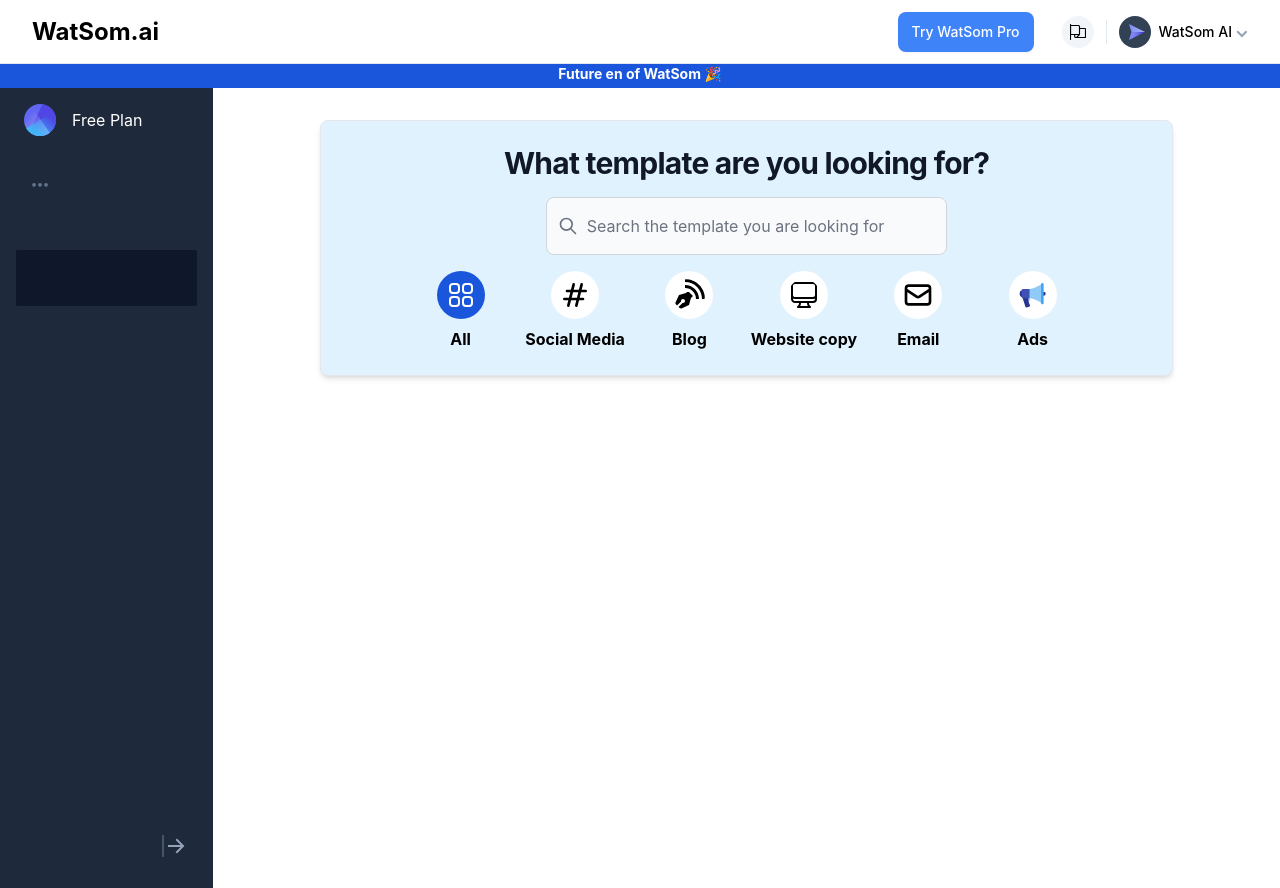
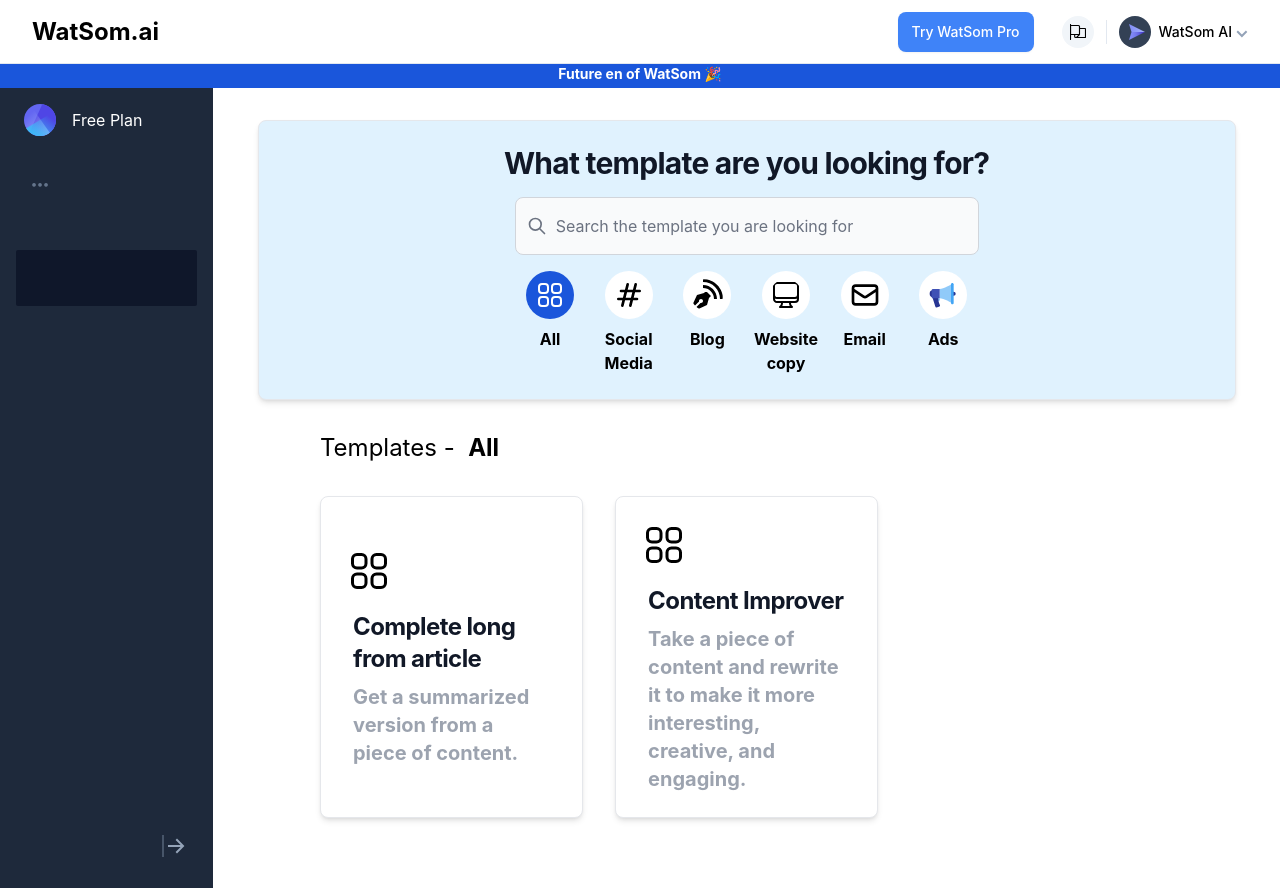
Before and after one commit to JupyterTech/watsom-ai-frontend, a React (Create React App) app: page /template in a window 1280 px wide. Built offline with nearby package versions, Linux system fonts and the light colour scheme; the HTML template or start-up script is replaced by a standard one.

Commit message:
feat: create the template card
Co-authored-by: sunshine95331 <sunshine95331@gmail.com>

```diff
--- a/public/index.html
+++ b/public/index.html
@@ -7,7 +7,7 @@
     <meta name="theme-color" content="#000000" />
     <meta
       name="description"
-      content="Contents generator Web site - WatSom"
+      content="Watsom is a content generation tool that makes it quick and easy to generate content using GPT3."
     />
     <link rel="apple-touch-icon" href="%PUBLIC_URL%/logo.png" />
     <!--
--- a/src/components/Template/Content.jsx
+++ b/src/components/Template/Content.jsx
@@ -1,17 +1,48 @@
 import React, { useState } from 'react';
 import { useTranslation } from "react-i18next";
-import { Card, TextInput } from 'flowbite-react';
-import { HiOutlineSearch } from "react-icons/hi";
-import { HiOutlineSquares2X2 } from "react-icons/hi2";
+import { Card} from 'flowbite-react';
 import TemplateSearch from './TemplateSearch';
+
+import { HiOutlineSearch, HiOutlineHashtag, HiOutlineMail } from "react-icons/hi";
+import { HiOutlineSquares2X2, HiOutlineComputerDesktop } from "react-icons/hi2";
+import { ImBlog } from "react-icons/im"
+import { FcAdvertising } from "react-icons/fc"
+import TemplateCard from './TemplateCard';
 
 function Content({
 }) {
   const { t } = useTranslation();
 
+  const [template_group, setTemplateGroup] = useState(0);
+  const group_name = ["All", "Social Media", "Blog", "Website copy", "Email", "Ads"];
+
+
   return (
     <div>
-      <TemplateSearch />
+      <TemplateSearch setTemplateGroup = {setTemplateGroup} />
+
+      <div style={{textAlign: "-webkit-center"}}>
+        <div className="pt-8 w-4/5">
+          <div className='flex text-2xl'>
+            Templates - &nbsp;<div className='font-bold'>{group_name[template_group]}</div>
+          </div>
+
+          <div className='grid grid-cols-3 gap-8 pt-8'>
+            <TemplateCard
+              title="Complete long from article"
+              content="Get a summarized version from a piece of content."
+              link="article"
+              icon="all"
+            />
+            <TemplateCard
+              title="Content Improver"
+              content="Take a piece of content and rewrite it to make it more interesting, creative, and engaging."
+              link="content"
+              icon="all"
+            />
+          </div>
+        </div>
+      </div>
     </div>
   );
 }
--- /dev/null
+++ b/src/components/Template/TemplateCard.jsx
@@ -0,0 +1,53 @@
+import React, { useState } from 'react';
+import { useTranslation } from "react-i18next";
+import { Card} from 'flowbite-react';
+import TemplateSearch from './TemplateSearch';
+
+import { HiOutlineSearch, HiOutlineHashtag, HiOutlineMail } from "react-icons/hi";
+import { HiOutlineSquares2X2, HiOutlineComputerDesktop } from "react-icons/hi2";
+import { ImBlog } from "react-icons/im"
+import { FcAdvertising } from "react-icons/fc"
+
+// icon : all, blog, ads, social, website, email
+
+function TemplateCard({title, content, link, icon}) {
+  const { t } = useTranslation();
+
+  return (
+    <div className="col-span-1" style={{minHeight: "50px"}}>
+      <Card className="text-start cursor-pointer h-full" href="/a">
+        {
+          icon == "all" ?
+          <HiOutlineSquares2X2
+            className="w-12 h-12"
+          /> : icon == "social" ?
+          <HiOutlineHashtag
+            className="w-12 h-12"
+          /> : icon == "blog" ?
+          <ImBlog
+            className="w-12 h-12"
+          /> : icon == "website" ?
+          <HiOutlineComputerDesktop
+            className="w-12 h-12"
+          /> : icon == "email" ?
+          <HiOutlineMail
+            className="w-12 h-12"
+          /> : icon == "ads" &&
+          <FcAdvertising
+            className="w-12 h-12"
+          />
+        }
+        <div className='px-2'>
+          <h5 className="text-2xl pb-2 font-bold tracking-tight text-gray-900">
+            {title}
+          </h5>
+          <p className="font-bold text-xl text-gray-400">
+            {content}
+          </p>
+        </div>
+      </Card>
+    </div>
+  );
+}
+
+export default TemplateCard;
--- a/src/components/Template/TemplateSearch.jsx
+++ b/src/components/Template/TemplateSearch.jsx
@@ -6,8 +6,7 @@
 import { ImBlog } from "react-icons/im"
 import { FcAdvertising } from "react-icons/fc"
 
-function TemplateSearch({
-}) {
+function TemplateSearch(props) {
   const { t } = useTranslation();
 
   const [search, setSearch] = useState("");   //search bar text
@@ -25,9 +24,14 @@
     }
   }
 
+  const clickIcon = (value) => {
+    setIconActive(value);
+    props.setTemplateGroup(value);
+  }
+
   return (
     <div style={{textAlign: "-webkit-center"}} className="pt-8">
-      <Card className="w-4/5 text-center bg-sky-100 cursor-default">
+      <Card className="w-11/12 text-center bg-sky-100 cursor-default">
         <h4 className="text-3xl font-bold tracking-tight text-gray-900 dark:text-white">
           What template are you looking for?
         </h4>
@@ -45,46 +49,46 @@
           className="w-1/2 self-center"
         />
 
-        <div className='grid grid-cols-6 self-center gap-2'>
+        <div className='grid grid-cols-6 self-center gap-2 w-1/2'>
           <div style={{textAlign: "-webkit-center"}} className="cursor-pointer col-span-1">
             <HiOutlineSquares2X2
               className={`w-12 h-12 p-2 rounded-full ${icon_active == 0 ? "bg-blue-700 text-white" : "bg-white"}`}
-              onClick={()=>setIconActive(0)}
+              onClick={()=>clickIcon(0)}
             />
             <div className='pt-2 font-bold'>All</div>
           </div>
           <div style={{textAlign: "-webkit-center"}} className="cursor-pointer col-span-1">
             <HiOutlineHashtag
               className={`w-12 h-12 p-2 rounded-full ${icon_active == 1 ? "bg-blue-700 text-white" : "bg-white"}`}
-              onClick={()=>setIconActive(1)}
+              onClick={()=>clickIcon(1)}
             />
             <div className='pt-2 font-bold'>Social Media</div>
           </div>
           <div style={{textAlign: "-webkit-center"}} className="cursor-pointer col-span-1">
             <ImBlog
               className={`w-12 h-12 p-2 rounded-full ${icon_active == 2 ? "bg-blue-700 text-white" : "bg-white"}`}
-              onClick={()=>setIconActive(2)}
+              onClick={()=>clickIcon(2)}
             />
             <div className='pt-2 font-bold'>Blog</div>
           </div>
           <div style={{textAlign: "-webkit-center"}} className="cursor-pointer col-span-1">
             <HiOutlineComputerDesktop
               className={`w-12 h-12 p-2 rounded-full ${icon_active == 3 ? "bg-blue-700 text-white" : "bg-white"}`}
-              onClick={()=>setIconActive(3)}
+              onClick={()=>clickIcon(3)}
             />
             <div className='pt-2 font-bold'>Website copy</div>
           </div>
           <div style={{textAlign: "-webkit-center"}} className="cursor-pointer col-span-1">
             <HiOutlineMail
               className={`w-12 h-12 p-2 rounded-full ${icon_active == 4 ? "bg-blue-700 text-white" : "bg-white"}`}
-              onClick={()=>setIconActive(4)}
+              onClick={()=>clickIcon(4)}
             />
             <div className='pt-2 font-bold'>Email</div>
           </div>
           <div style={{textAlign: "-webkit-center"}} className="cursor-pointer col-span-1">
             <FcAdvertising
               className={`w-12 h-12 p-2 rounded-full ${icon_active == 5 ? "bg-blue-700 text-white" : "bg-white"}`}
-              onClick={()=>setIconActive(5)}
+              onClick={()=>clickIcon(5)}
             />
             <div className='pt-2 font-bold'>Ads</div>
           </div>
```
